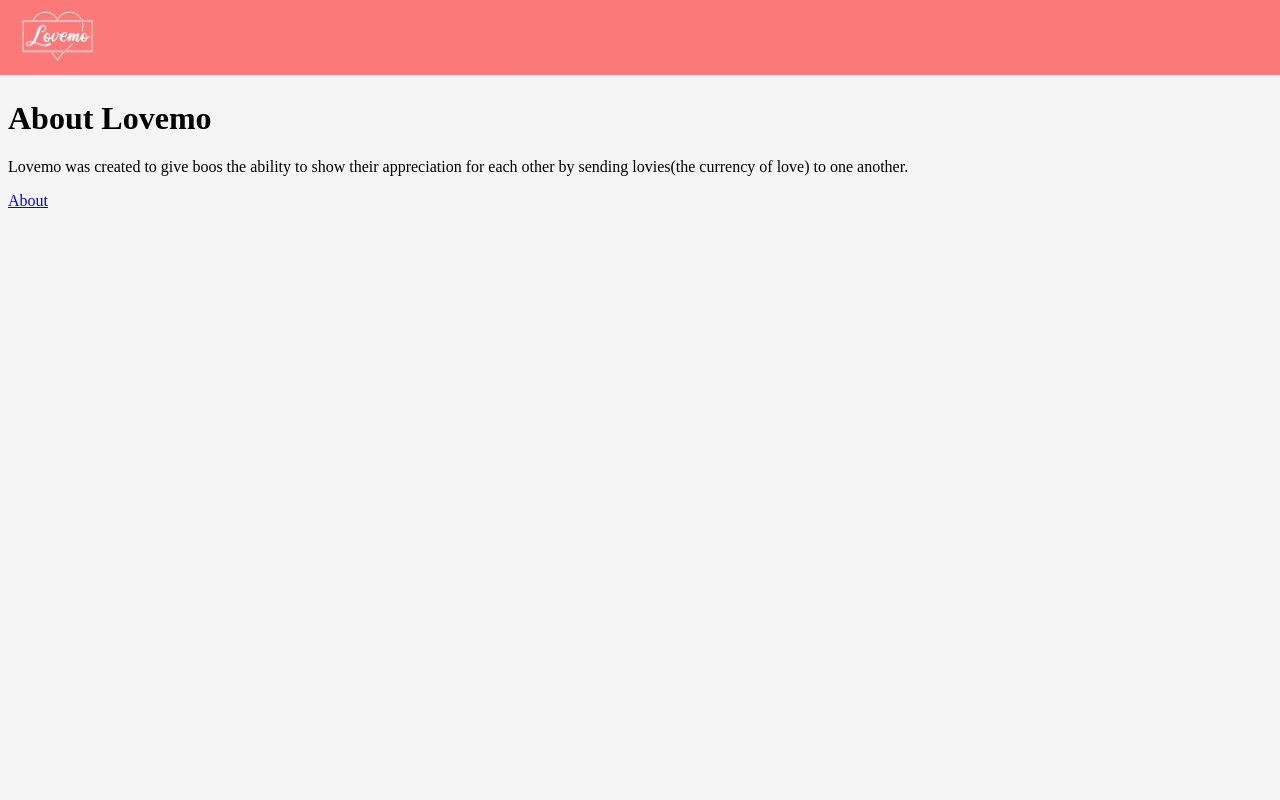
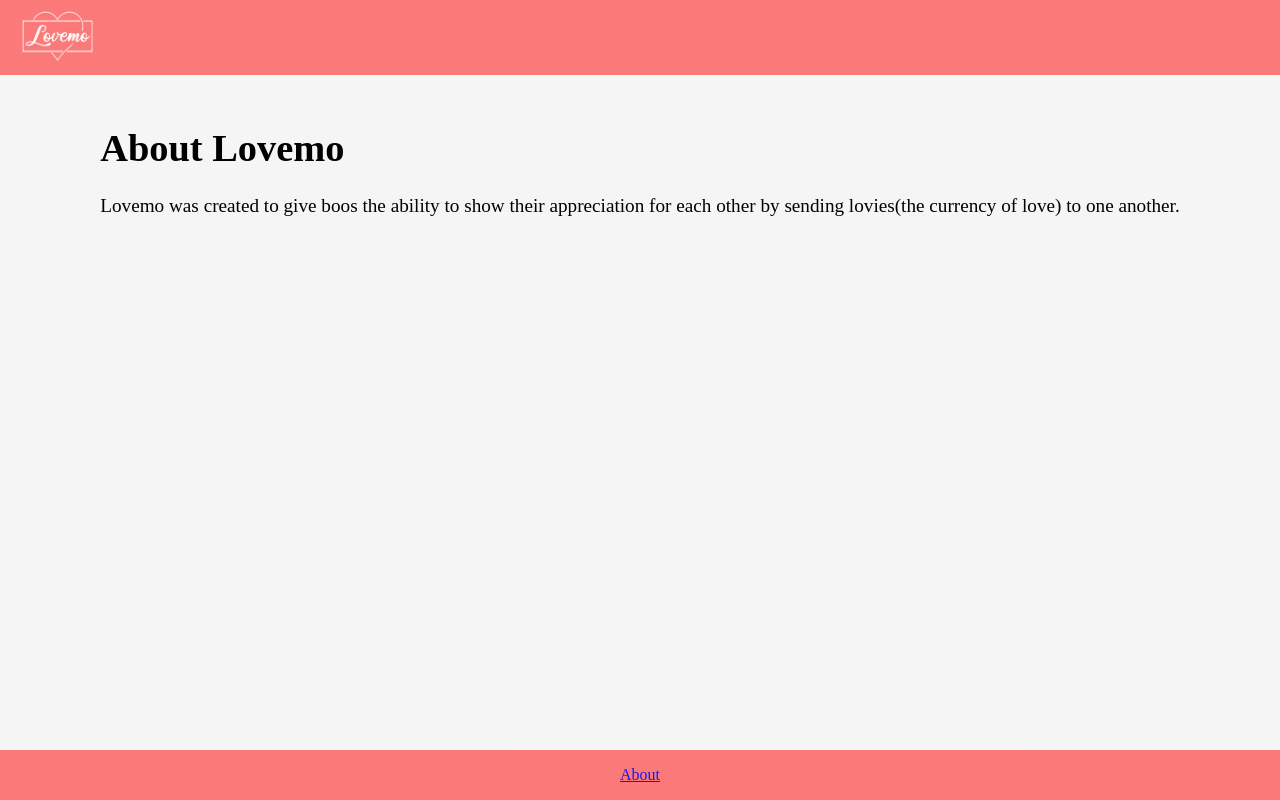
Before and after one commit to MrDrDAVID/Lovemo, a Django app: template lovemo/main_app/templates/main_app/about.html in a window 1280 px wide. Run offline with Django 3.2, Linux system fonts and the light colour scheme; the template is opened without the code that fills it, so the values that code supplies are empty.

Commit message:
work in progress

```diff
--- a/lovemo/main_app/models.py
+++ b/lovemo/main_app/models.py
@@ -21,7 +21,7 @@ class Transactions(models.Model) :
     likes = models.IntegerField(default=0)
 
     def __str__(self) :
-        formatted_str = self.payment_from + ' payed ' + self.payment_to + f' {self.amount_payed} lovies'
+        formatted_str = self.payment_from + ' paid ' + self.payment_to + f' {self.amount_payed} lovies'
         return formatted_str
 
     class Meta :
--- a/lovemo/main_app/static/styles/style.css
+++ b/lovemo/main_app/static/styles/style.css
@@ -18,4 +18,32 @@ header {
 body {
     background-color: whitesmoke;
     margin-top: 100px;
+    text-align: center;
 }
+
+#content {
+    font-size: larger;
+    display: inline-block;
+    text-align: left;
+}
+
+#transactions {
+    background-color: lightgrey;
+    padding-left: 12em;
+    padding-right: 12em;
+    padding-top: 2em;
+    padding-bottom: 2em;
+    border-radius: 2rem;
+}
+
+footer {
+    position: fixed;
+    left: 0px;
+    bottom: 0px;
+    right: 10px;
+    width: 100%;
+    background-color: rgba(253, 75, 75, 0.808);
+    color: white;
+    text-align: center;
+    opacity: 90%;
+}
--- a/lovemo/main_app/templates/main_app/about.html
+++ b/lovemo/main_app/templates/main_app/about.html
@@ -1,6 +1,6 @@
 {% extends 'main_app/base.html' %}
 
-{% block header %} About {% endblock %}
+{% block title %} About Page {% endblock %}
 
 {% block content %}
     <div>
--- a/lovemo/main_app/urls.py
+++ b/lovemo/main_app/urls.py
@@ -6,4 +6,5 @@ urlpatterns = [
     path('home/', views.index, name='index'),
     path('<int:id>/', views.transaction, name='transaction'),
     path('about/', views.about, name='about'),
+    path('create_transaction/', views.create_transaction, name='create'),
 ]
--- a/lovemo/main_app/views.py
+++ b/lovemo/main_app/views.py
@@ -22,4 +22,4 @@ def create_transaction(request) :
     '''Creating a new transaction'''
 
 
-    return render()
+    return render(request, 'main_app/create_transaction', )
```
Also changed, not shown: lovemo/main_app/templates/main_app/index.html (+5 -3 lines), lovemo/main_app/templates/main_app/transaction.html (+7 -5 lines).
